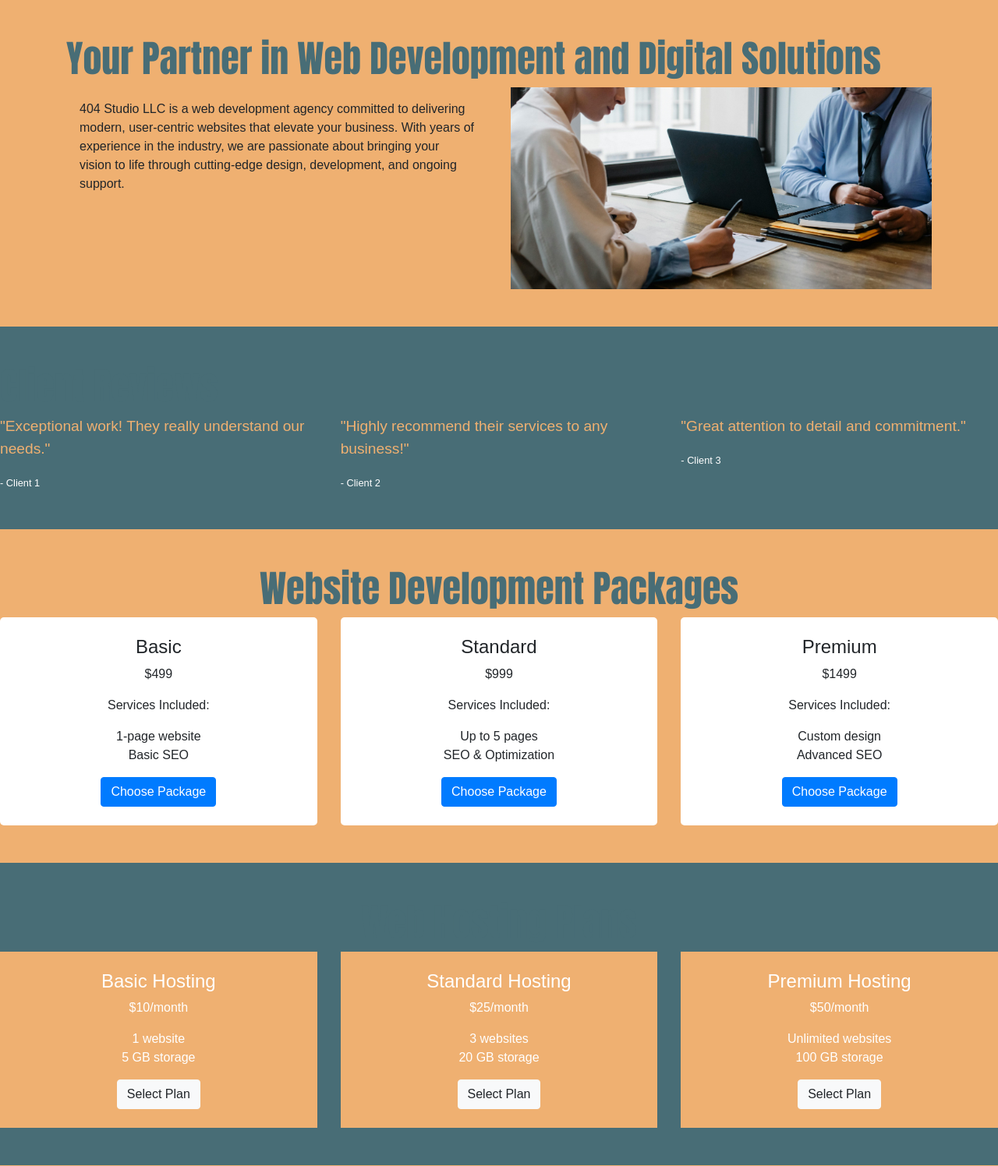
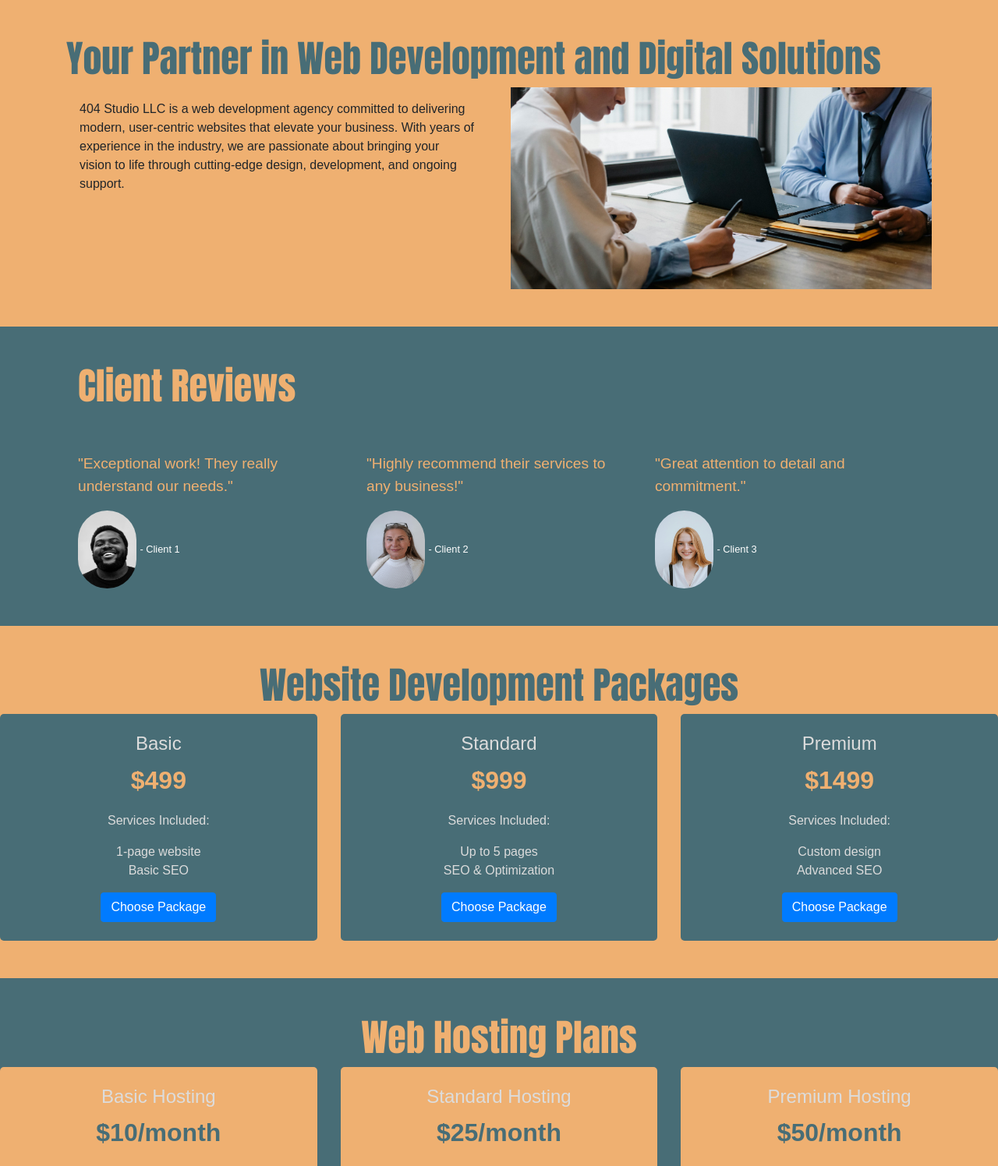
Before and after one commit to kaleblub/404Studio-Website, a Django app: page / in a window 1280 px wide. Shown: the part 1420-2916 px from the top of the page at 78% size. Run offline with Django 5.2, Linux system fonts and the light colour scheme; some libraries are stand-ins or nearby versions; some web fonts are replaced.

Commit message:
Clean up the hosting and development packages sections. Still need to do more to make them look much better.

```diff
--- a/static/css/style.css
+++ b/static/css/style.css
@@ -376,25 +376,62 @@ section {
 /* Client Reviews Section */
 .reviews-section {
   background-color: var(--contrast-blue);
+  padding: 0 100px;
+}
+.reviews-section h2 {
+  color: var(--main-orange);
 }
 .review p {
   font-size: 1.2rem;
   color: var(--main-orange);
 }
 
+.reviews {
+  padding-top: 3rem;
+}
+
+.client-review-image {
+  border-radius: 500px;
+  width: 75px;
+  height: 100px;
+}
+
 /* Packages Section */
 .packages-section {
   background-color: var(--main-orange);
 }
+.package-card, .hosting-card {
+  color: gainsboro;
+  border-radius: 5px;
+  max-width: 75vw;
+}
+
 .package-card {
-  background-color: #fff;
-  border-radius: 5px;
+  background-color: var(--contrast-blue);
+}
+.package-card .cost-subtitle {
+  color: var(--main-orange);
+}
+
+.hosting-card {
+  background-color: var(--main-orange);
+}
+.hosting-card .cost-subtitle {
+  color: var(--contrast-blue);
+}
+
+.cost-subtitle {
+  font-size: 2rem;
+  font-weight: bold;
 }
 
 /* Hosting Section */
 .hosting-section {
   background-color: var(--contrast-blue);
 }
+.hosting-title {
+  color: var(--main-orange);
+}
 .hosting-card {
   background-color: var(--main-orange);
 }
@@ -410,6 +447,7 @@ section {
 /* Contact Section */
 .contact-section {
   background-color: var(--contrast-blue);
+  padding: 150px;
 }
 .contact-section h2, .contact-form label {
   color: var(--main-orange);
--- a/templates/main/home.html
+++ b/templates/main/home.html
@@ -219,17 +219,20 @@
   <section class="reviews-section py-5">
       <div class="container-fluid text-white">
           <h2>Client Reviews</h2>
-          <div class="row">
+          <div class="row reviews">
               <div class="col-md-4 review">
                   <p>"Exceptional work! They really understand our needs."</p>
+                  <img src="{% static 'img/images/profile-photo-1.jpg' %}" alt="client-review-1-profile-image" class="client-review-image">
                   <small>- Client 1</small>
               </div>
               <div class="col-md-4 review">
                   <p>"Highly recommend their services to any business!"</p>
+                  <img src="{% static 'img/images/profile-photo-2.jpg' %}" alt="client-review-2-profile-image" class="client-review-image">
                   <small>- Client 2</small>
               </div>
               <div class="col-md-4 review">
                   <p>"Great attention to detail and commitment."</p>
+                  <img src="{% static 'img/images/profile-photo-3.jpg' %}" alt="client-review-3-profile-image" class="client-review-image">
                   <small>- Client 3</small>
               </div>
           </div>
@@ -244,7 +247,7 @@
               <div class="col-md-4">
                   <div class="package-card p-4">
                       <h4>Basic</h4>
-                      <p>$499</p>
+                      <p class="cost-subtitle">$499</p>
                       <p>Services Included:</p>
                       <ul>
                           <li>1-page website</li>
@@ -256,7 +259,7 @@
               <div class="col-md-4">
                   <div class="package-card p-4">
                       <h4>Standard</h4>
-                      <p>$999</p>
+                      <p class="cost-subtitle">$999</p>
                       <p>Services Included:</p>
                       <ul>
                           <li>Up to 5 pages</li>
@@ -268,7 +271,7 @@
               <div class="col-md-4">
                   <div class="package-card p-4">
                       <h4>Premium</h4>
-                      <p>$1499</p>
+                      <p class="cost-subtitle">$1499</p>
                       <p>Services Included:</p>
                       <ul>
                           <li>Custom design</li>
@@ -284,12 +287,12 @@
   <!-- Web Hosting Plans Section -->
   <section class="hosting-section py-5">
       <div class="container-fluid text-center text-white">
-          <h2>Web Hosting Plans</h2>
+          <h2 class="hosting-title">Web Hosting Plans</h2>
           <div class="row">
               <div class="col-md-4">
                   <div class="hosting-card p-4">
                       <h4>Basic Hosting</h4>
-                      <p>$10/month</p>
+                      <p class="cost-subtitle">$10/month</p>
                       <ul>
                           <li>1 website</li>
                           <li>5 GB storage</li>
@@ -300,7 +303,7 @@
               <div class="col-md-4">
                   <div class="hosting-card p-4">
                       <h4>Standard Hosting</h4>
-                      <p>$25/month</p>
+                      <p class="cost-subtitle">$25/month</p>
                       <ul>
                           <li>3 websites</li>
                           <li>20 GB storage</li>
@@ -311,7 +314,7 @@
               <div class="col-md-4">
                   <div class="hosting-card p-4">
                       <h4>Premium Hosting</h4>
-                      <p>$50/month</p>
+                      <p class="cost-subtitle">$50/month</p>
                       <ul>
                           <li>Unlimited websites</li>
                           <li>100 GB storage</li>
```
Also changed, not shown: static/img/images/profile-photo-1.jpg (added), static/img/images/profile-photo-2.jpg (added), static/img/images/profile-photo-3.jpg (added), 4 other files.
